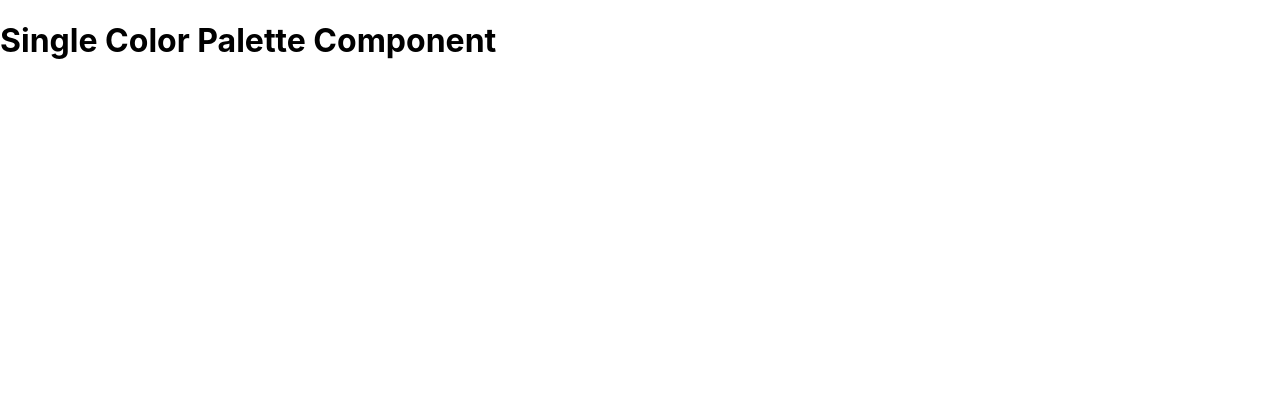
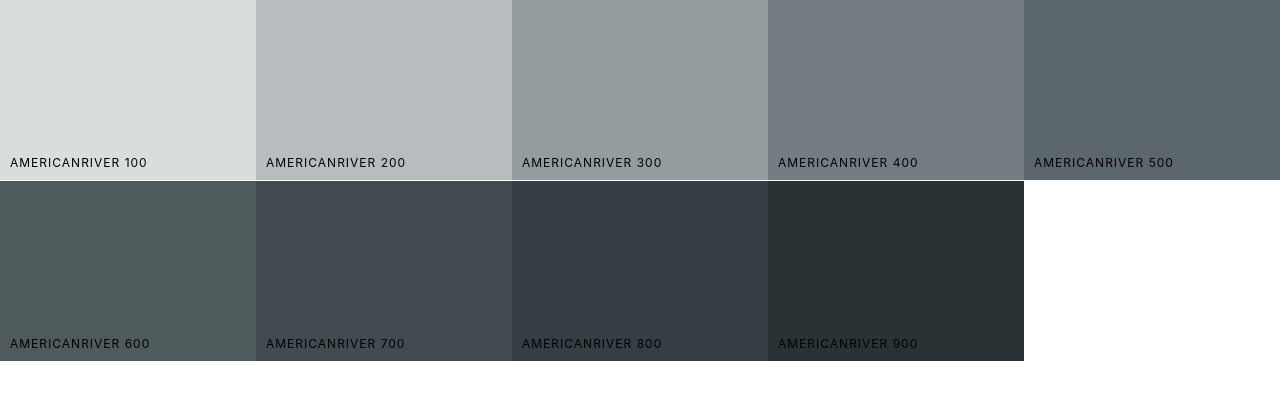
Before and after one commit to MouryaManu/colors_app, a React (Create React App) app: page /palette/flat-ui-colors-american/americanriver in a window 1280 px wide. Shown: the top 400 px of the page. Built offline with nearby package versions, Linux system fonts and the light colour scheme; the HTML template or start-up script is replaced by a standard one.

Commit message:
Displaying Shades in Single Color Palette

```diff
--- a/src/App.js
+++ b/src/App.js
@@ -17,6 +17,20 @@
    return (
      <div>
        <Switch>
+
+
+       <Route exact
+       path="/palette/:paletteId/:colorId"
+       render={routeProps => (
+        <SingleColorPalette
+        colorId={routeProps.match.params.colorId}
+        palette={generatePalette(
+          this.findPalette(routeProps.match.params.paletteId)
+        )} />
+        )}
+       />
+
+
        <Route exact
        path="/"
        render={routeProps => <PaletteList palettes={seedColors} {...routeProps} /> }
@@ -32,10 +46,6 @@
        )}
        />
 
-       <Route exact
-       path="/palette/:paletteId/:colorId"
-       render={() => <SingleColorPalette/> }
-       />
 
        </Switch>
      {/* <Palette palette= {generatePalette(seedColors[3])} /> */}
--- a/src/ColorBox.js
+++ b/src/ColorBox.js
@@ -21,7 +21,7 @@
     }
 
     render() {
-        const {paletteId, id} = this.props;
+        const {paletteId, id,showLink} = this.props;
         const {copied} = this.state;
         return (
             <CopyToClipboard text={this.props.background} onCopy={this.changeCopyState} >
@@ -37,9 +37,11 @@
                     </div>
                     <button className='copy-button'>Copy!</button>
                  </div>
+                 {showLink && (
                  <Link to={`/palette/${paletteId}/${id}`} onClick={e => e.stopPropagation()}>
                      <span className='more-button'>More</span>
                 </Link>
+                 )}
                 </div>
             </CopyToClipboard>
         )
--- a/src/Palette.js
+++ b/src/Palette.js
@@ -37,6 +37,7 @@
             id={color.id}
             paletteId={id}
             moreUrl={`/palette/${id}/${color.id}`}
+            showLink
             />
         ))
         return (
--- a/src/SingleColorPalette.js
+++ b/src/SingleColorPalette.js
@@ -1,10 +1,41 @@
 import React, { Component } from 'react'
+import ColorBox from './ColorBox';
 
 class SingleColorPalette extends Component {
+    constructor(props) {
+    super(props);
+    this._shades = this.gatherShades(this.props.palette, this.props.colorId);
+    }
+
+    gatherShades(palette, colorToFilterBy) {
+        let shades=[];
+        let allColors= palette.colors;
+
+        for(let key in allColors) {
+            shades = shades.concat(
+                allColors[key].filter(color => color.id === colorToFilterBy)
+            )
+        }
+        return shades.slice(1);
+
+    }
+
+
     render() {
+        const colorBoxes= this._shades.map(color => (
+          <ColorBox
+          key={color.id}
+          background={color.hex}
+          name={color.name}
+          showLink= {false}
+          />
+        ))
         return (
-            <div>
-                <h1>Single Color Palette Component</h1>
+            <div className='Palette'>
+                <div className='Palette-colors'>
+                    {colorBoxes}
+                </div>
+
             </div>
         )
     }
```
